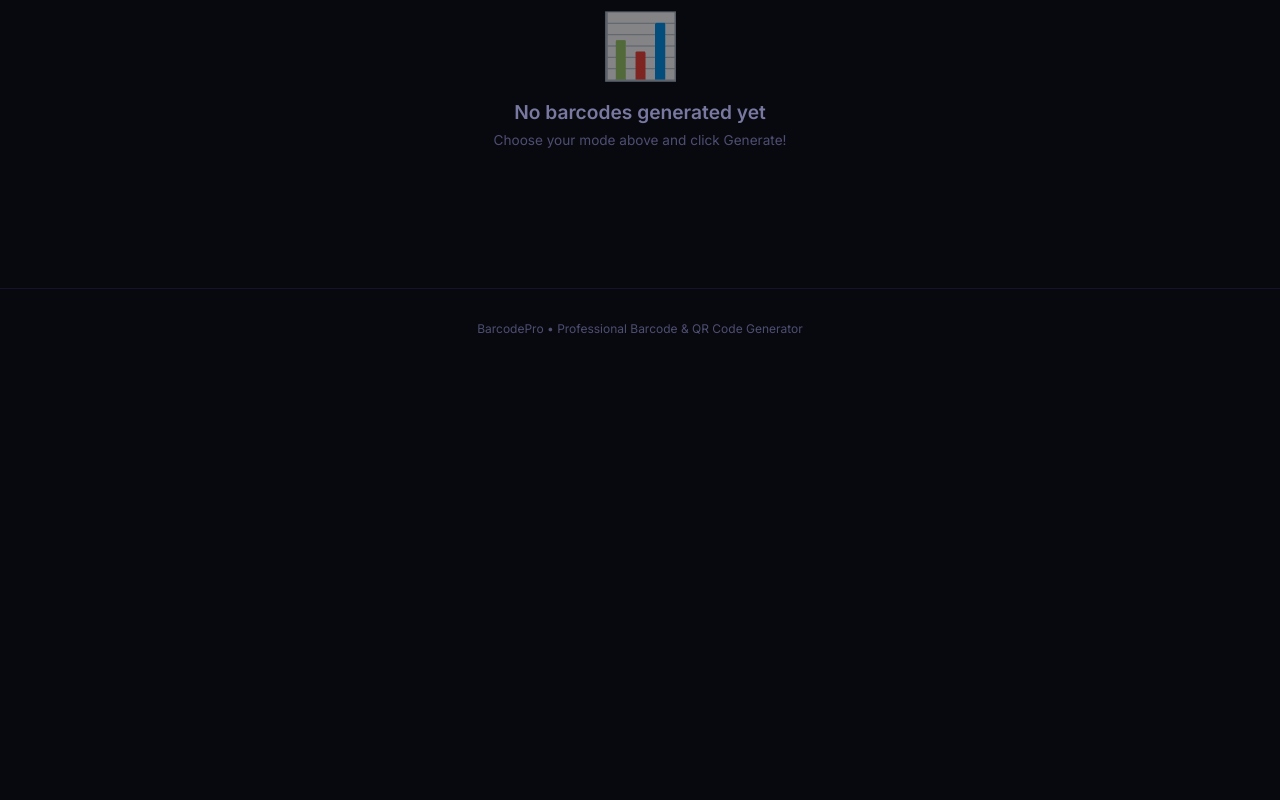
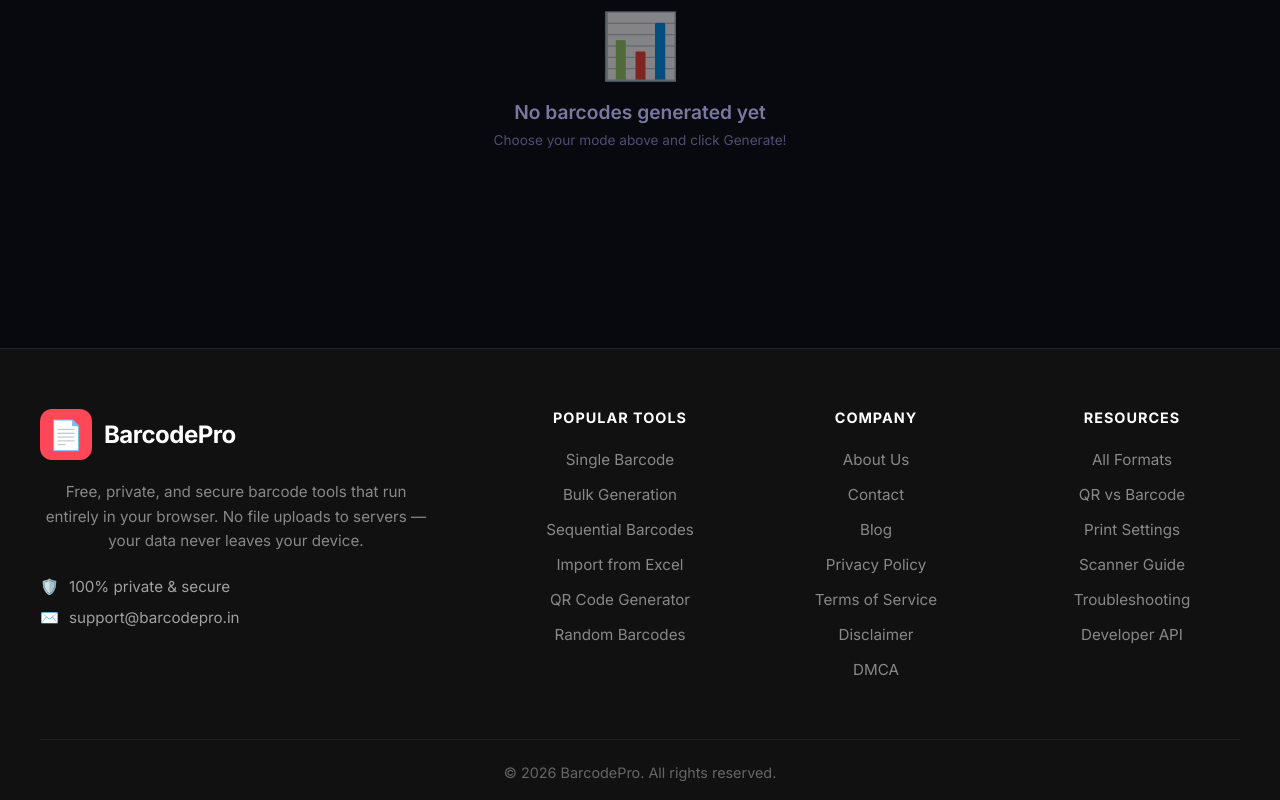
Before and after one commit to OdishaHacker/BarcodePro-React, a React (Vite) app: page / in a window 1280 px wide. Shown: the part 1364-2164 px from the top of the page. Before the commit the page ends 1731 px from the top, so only its background shows below. Built offline with nearby package versions, Linux system fonts and the light colour scheme.

Commit message:
Bulk update from local environment

```diff
--- a/src/components/Footer.jsx
+++ b/src/components/Footer.jsx
@@ -3,7 +3,70 @@ import React from 'react';
 export default function Footer() {
     return (
         <footer className="site-footer">
-            BarcodePro &bull; Professional Barcode & QR Code Generator
+            <div className="footer-container">
+                {/* Column 1: Brand & Info */}
+                <div className="footer-brand">
+                    <div className="footer-logo">
+                        <span className="footer-icon">📄</span>
+                        <span className="footer-title">BarcodePro</span>
+                    </div>
+                    <p className="footer-desc">
+                        Free, private, and secure barcode tools that run entirely in your browser. No file uploads to servers — your data never leaves your device.
+                    </p>
+                    <div className="footer-security">
+                        <span className="security-icon">🛡️</span>
+                        <span>100% private & secure</span>
+                    </div>
+                    <div className="footer-email">
+                        <span className="email-icon">✉️</span>
+                        <span>support@barcodepro.in</span>
+                    </div>
+                </div>
+
+                {/* Column 2: Popular Tools */}
+                <div className="footer-column">
+                    <h4 className="footer-heading">POPULAR TOOLS</h4>
+                    <ul className="footer-links">
+                        <li><a href="#/">Single Barcode</a></li>
+                        <li><a href="#/">Bulk Generation</a></li>
+                        <li><a href="#/">Sequential Barcodes</a></li>
+                        <li><a href="#/">Import from Excel</a></li>
+                        <li><a href="#/">QR Code Generator</a></li>
+                        <li><a href="#/">Random Barcodes</a></li>
+                    </ul>
+                </div>
+
+                {/* Column 3: Company */}
+                <div className="footer-column">
+                    <h4 className="footer-heading">COMPANY</h4>
+                    <ul className="footer-links">
+                        <li><a href="#/about">About Us</a></li>
+                        <li><a href="#/contact">Contact</a></li>
+                        <li><a href="#/blog">Blog</a></li>
+                        <li><a href="#/privacy">Privacy Policy</a></li>
+                        <li><a href="#/terms">Terms of Service</a></li>
+                        <li><a href="#/disclaimer">Disclaimer</a></li>
+                        <li><a href="#/dmca">DMCA</a></li>
+                    </ul>
+                </div>
+
+                {/* Column 4: Resources */}
+                <div className="footer-column">
+                    <h4 className="footer-heading">RESOURCES</h4>
+                    <ul className="footer-links">
+                        <li><a href="#/blog/all-barcode-types">All Formats</a></li>
+                        <li><a href="#/blog/qr-code-vs-barcode">QR vs Barcode</a></li>
+                        <li><a href="#/blog/print-quality">Print Settings</a></li>
+                        <li><a href="#/blog/scanner-guide">Scanner Guide</a></li>
+                        <li><a href="#/blog/troubleshoot">Troubleshooting</a></li>
+                        <li><a href="#/blog/api">Developer API</a></li>
+                    </ul>
+                </div>
+            </div>
+
+            <div className="footer-bottom">
+                <p>&copy; {new Date().getFullYear()} BarcodePro. All rights reserved.</p>
+            </div>
         </footer>
     );
 }
--- a/src/index.css
+++ b/src/index.css
@@ -963,3 +963,132 @@
     50% { opacity: 1; }
     100% { opacity: 0.5; }
 }
+
+/* ------------------------------------------- */
+/* MEGA FOOTER STYLES                          */
+/* ------------------------------------------- */
+.site-footer {
+    background-color: #111111; /* Dark theme similar to image */
+    color: #a0a0a0;
+    padding: 60px 40px 20px 40px;
+    margin-top: 60px;
+    font-family: 'Inter', -apple-system, BlinkMacSystemFont, sans-serif;
+    border-top: 1px solid #222;
+}
+
+.footer-container {
+    display: grid;
+    grid-template-columns: 2fr 1fr 1fr 1fr;
+    gap: 40px;
+    max-width: 1200px;
+    margin: 0 auto;
+}
+
+.footer-brand {
+    padding-right: 40px;
+}
+
+.footer-logo {
+    display: flex;
+    align-items: center;
+    gap: 12px;
+    margin-bottom: 20px;
+}
+
+.footer-icon {
+    font-size: 1.8rem;
+    background: #ff4757;
+    color: white;
+    padding: 8px;
+    border-radius: 12px;
+    display: inline-flex;
+    align-items: center;
+    justify-content: center;
+}
+
+.footer-title {
+    font-size: 1.5rem;
+    font-weight: 700;
+    color: #ffffff;
+    letter-spacing: -0.5px;
+}
+
+.footer-desc {
+    font-size: 0.95rem;
+    line-height: 1.6;
+    margin-bottom: 24px;
+    color: #888888;
+}
+
+.footer-security, .footer-email {
+    display: flex;
+    align-items: center;
+    gap: 10px;
+    font-size: 0.95rem;
+    margin-bottom: 12px;
+    color: #a0a0a0;
+}
+
+.security-icon {
+    color: #2ed573;
+}
+
+.footer-heading {
+    color: #ffffff;
+    font-size: 0.9rem;
+    font-weight: 700;
+    margin-bottom: 24px;
+    letter-spacing: 1px;
+    text-transform: uppercase;
+}
+
+.footer-links {
+    list-style: none;
+    padding: 0;
+    margin: 0;
+    display: flex;
+    flex-direction: column;
+    gap: 16px;
+}
+
+.footer-links a {
+    color: #888888;
+    text-decoration: none;
+    font-size: 0.95rem;
+    transition: color 0.2s ease;
+}
+
+.footer-links a:hover {
+    color: #ffffff;
+}
+
+.footer-bottom {
+    margin-top: 60px;
+    padding-top: 24px;
+    border-top: 1px solid #222;
+    text-align: center;
+    color: #666666;
+    font-size: 0.9rem;
+    max-width: 1200px;
+    margin-left: auto;
+    margin-right: auto;
+}
+
+@media (max-width: 900px) {
+    .footer-container {
+        grid-template-columns: 1fr 1fr;
+    }
+    .footer-brand {
+        grid-column: 1 / -1;
+        padding-right: 0;
+    }
+}
+
+@media (max-width: 500px) {
+    .footer-container {
+        grid-template-columns: 1fr;
+    }
+    .footer-heading {
+        margin-top: 20px;
+    }
+}
```
